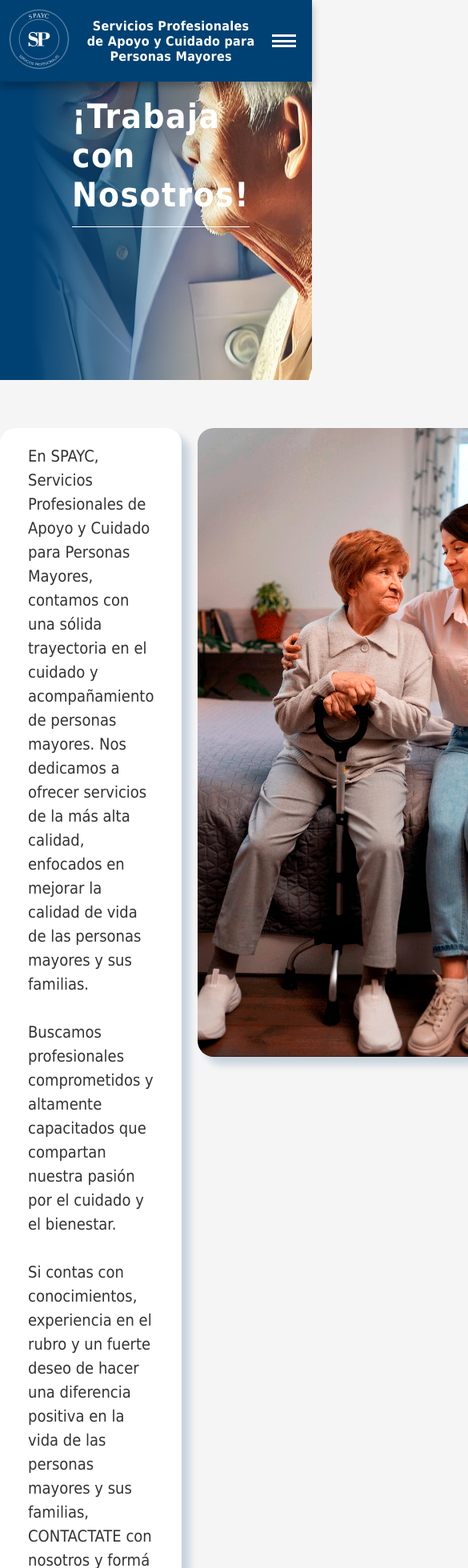
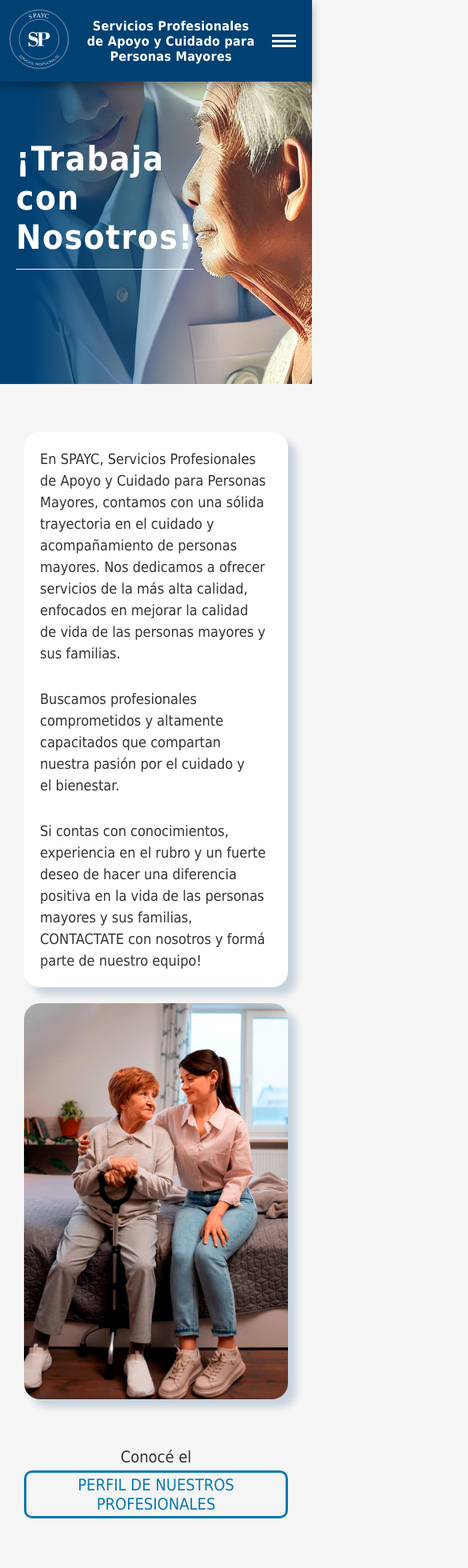
Before and after one commit to Gabriel9022/spayc-front, a React (Vite) app in the folder spayc-frontend/: page /trabaja-con-nosotros in a window 390 px wide. Shown: the top 1960 px of the page at 80% size, 585 px wide, since content can reach past the window. Built offline with nearby package versions, Linux system fonts and the light colour scheme; no server answers.

Commit message:
responsive css for WorkWithUs component

```diff
--- a/spayc-frontend/src/Components/WorkWithUs/WorkWithUs.css
+++ b/spayc-frontend/src/Components/WorkWithUs/WorkWithUs.css
@@ -182,3 +182,141 @@ textarea.WorkWithUs_input {
     font-weight: normal;
     text-shadow: none;
 }
+
+
+/* Responsive section */
+
+@media screen and (max-width: 900px) {
+    .WorkWithUs_section_info {
+        width: 100%;
+        padding: 0 30px;
+    }
+
+    .WorkWithUs_info {
+        width: 100%;
+    }
+
+    .WorkWithUs_info_description {
+        font-size: 18px;
+    }
+
+    .WorkWithUs_image_container {
+        width: 100%;
+        display: flex;
+        align-items: center;
+    }
+
+    .WorkWithUs_image {
+        width: 100%;
+        height: auto;
+    }
+
+    .WorkWithUs_form_title {
+        font-size: 22px;
+    }
+}
+
+@media screen and (max-width: 768px) {
+    .WorkWithUs_banner {
+        margin-top: 122px;
+        height: 380px;
+    }
+
+    .WorkWithUs_banner_title {
+        padding-left: 20px;
+    }
+
+    .WorkWithUs_info {
+        padding: 20px;
+    }
+
+    .WorkWithUs_form_title {
+        padding: 0 40px;
+        font-size: 20px;
+        text-align: center;
+    }
+}
+
+@media screen and (max-width: 450px) {
+    .WorkWithUs_banner {
+        margin-top: 118px;
+    }
+
+    .WorkWithUs_info_container {
+        flex-wrap: wrap;
+        column-gap: 0;
+        row-gap: 20px;
+    }
+
+    .WorkWithUs_info_description {
+        text-wrap: pretty;
+    }
+
+    .WorkWithUs_perfil_description {
+        font-size: 20px;
+        text-align: center;
+    }
+
+    .WorkWithUs_perfil_description a {
+        display: block;
+        margin-top: 5px;
+    }
+
+    .WorkWithUs_form_container {
+        padding: 0 30px;
+    }
+}
+
+@media screen and (max-width: 390px) {
+    .WorkWithUs_banner {
+        margin-top: 100px;
+    }
+}
+
+@media screen and (max-width: 375px) {
+    .WorkWithUs_perfil_description {
+        font-size: var(--font-size-p);
+    }
+
+    .WorkWithUs_form_title {
+        padding: 0 30px;
+        font-size: 18px;
+    }
+
+    .WorkWithUs_form_container {
+        display: flex;
+        justify-content: center;
+    }
+
+    .WorkWithUs_form {
+        width: 280px;
+    }
+
+    .WorkWithUs_form label {
+        font-size: 14px;
+    }
+}
+
+@media screen and (max-width: 360px) {
+    .WorkWithUs_banner {
+        margin-top: 82px;
+    }
+
+    .WorkWithUs_info_description {
+        font-size: var(--font-size-p);
+    }
+}
+
+@media screen and (max-width: 320px) {
+    .WorkWithUs_banner_title h1 {
+        font-size: 2rem;
+    }
+
+    .WorkWithUs_perfil_description a {
+        font-size: 14px;
+    }
+
+    .WorkWithUs_form_title {
+        font-size: var(--font-size-p);
+    }
+}
```
